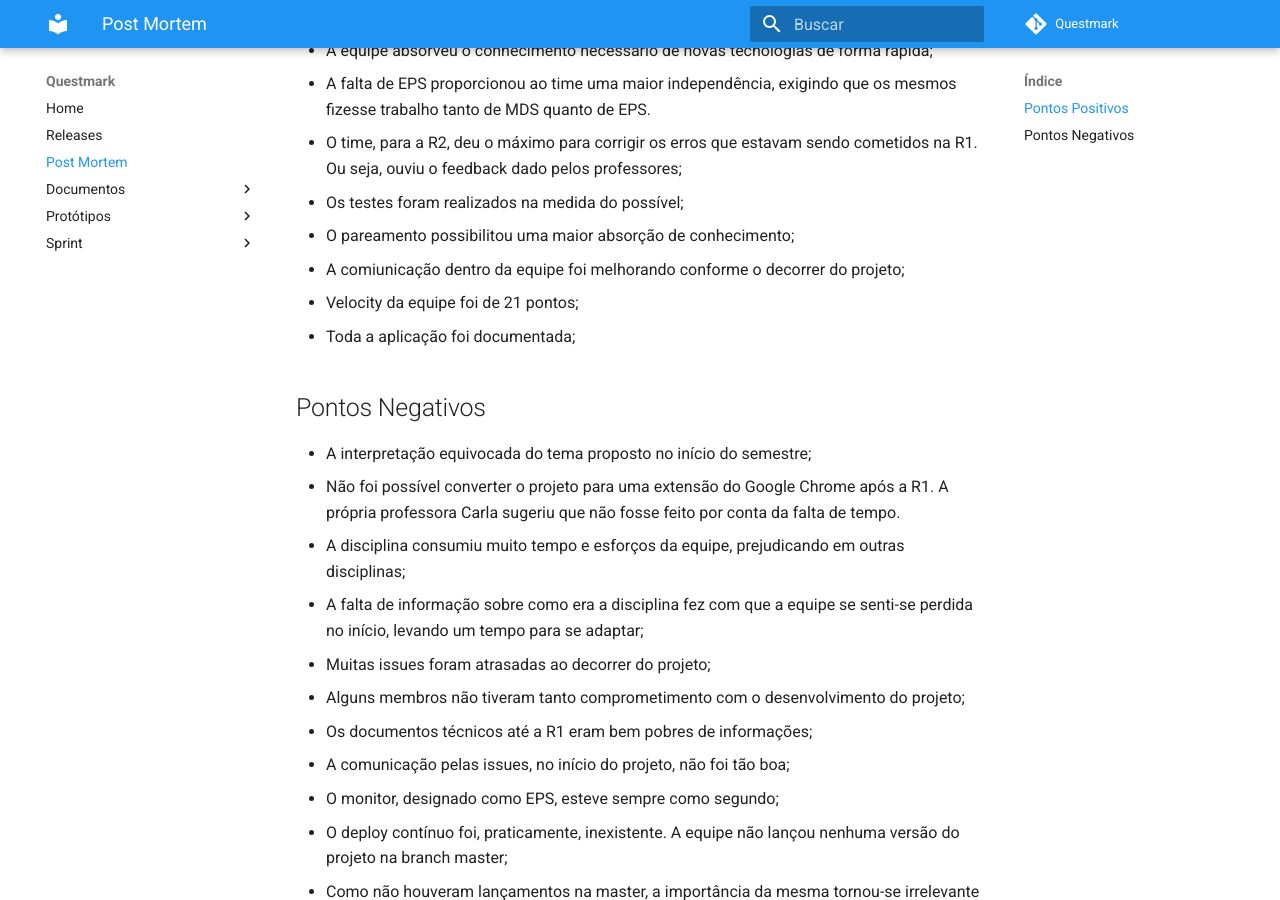
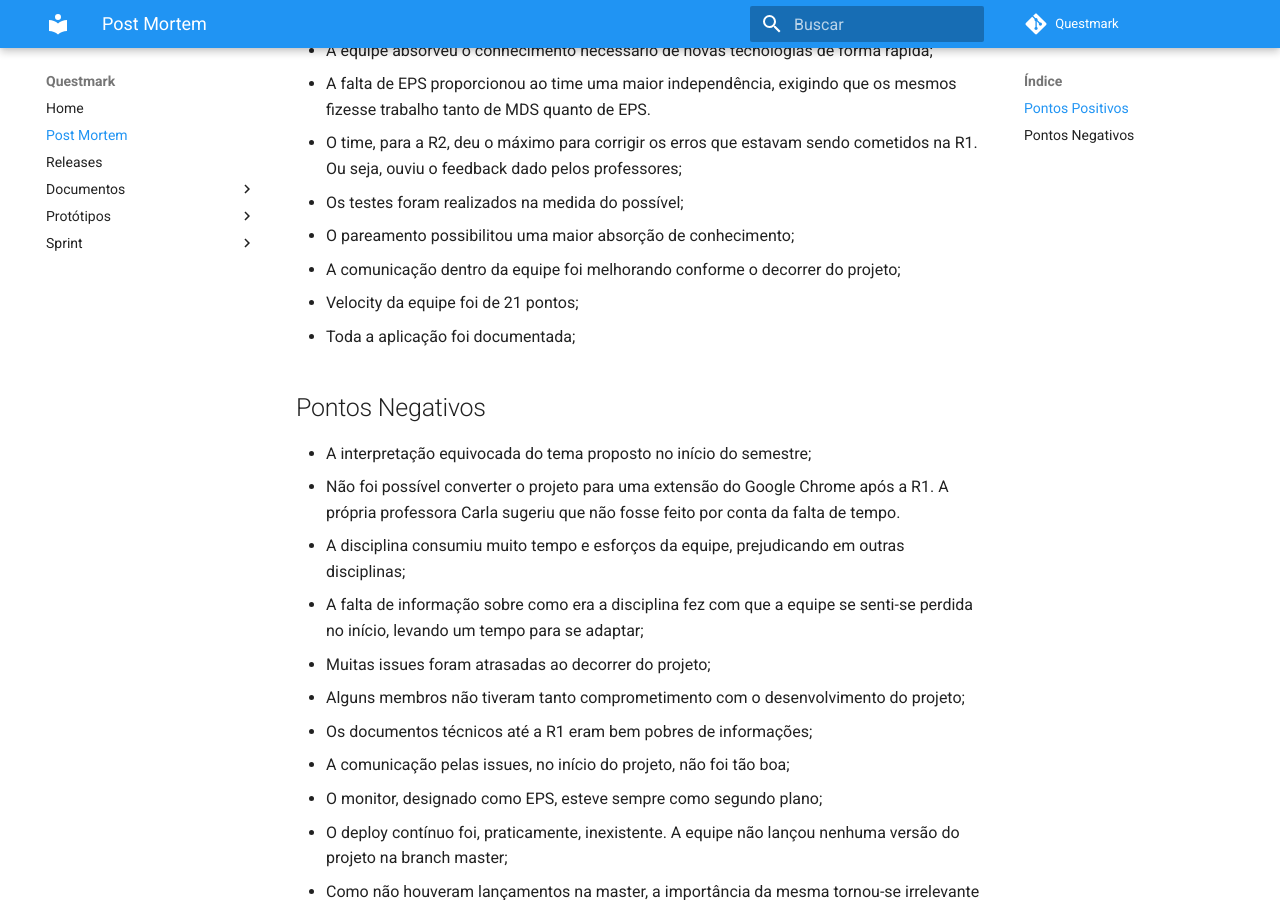
Before and after one commit to fga-eps-mds/2019.2-Questmark, an MkDocs documentation site: the page built from docs/PostMortem.md, in a window 1280 px wide and 900 px high, scrolled down 377 px. Built offline with MkDocs 1.6.1 and Material for MkDocs 9.7.7, drawn with Linux system fonts in a browser that asks for light colours; comment, search, counter and statistics services are not loaded.

Commit message:
Corrigindo ortografia do Post Mortem

```diff
--- a/docs/zPostMortem.md
+++ b/docs/PostMortem.md
@@ -9,7 +9,7 @@ Com o encerramento da disciplina de MDS (Métodos de Desenvolvimento de Software
 - O time, para a R2, deu o máximo para corrigir os erros que estavam sendo cometidos na R1. Ou seja, ouviu o feedback dado pelos professores;
 - Os testes foram realizados na medida do possível;
 - O pareamento possibilitou uma maior absorção de conhecimento;
-- A comiunicação dentro da equipe foi melhorando conforme o decorrer do projeto;
+- A comunicação dentro da equipe foi melhorando conforme o decorrer do projeto;
 - Velocity da equipe foi de 21 pontos;
 - Toda a aplicação foi documentada;
 
@@ -22,7 +22,7 @@ Com o encerramento da disciplina de MDS (Métodos de Desenvolvimento de Software
 - Alguns membros não tiveram tanto comprometimento com o desenvolvimento do projeto;
 - Os documentos técnicos até a R1 eram bem pobres de informações;
 - A comunicação pelas issues, no início do projeto, não foi tão boa;
-- O monitor, designado como EPS, esteve sempre como segundo;
+- O monitor, designado como EPS, esteve sempre como segundo plano;
 - O deploy contínuo foi, praticamente, inexistente. A equipe não lançou nenhuma versão do projeto na branch master;
 - Como não houveram lançamentos na master, a importância da mesma tornou-se irrelevante ao decorrer do semestre;
 - O React, que era uma tecnologia proposta no inicio do semestre, foi trocada por EJS.
```
